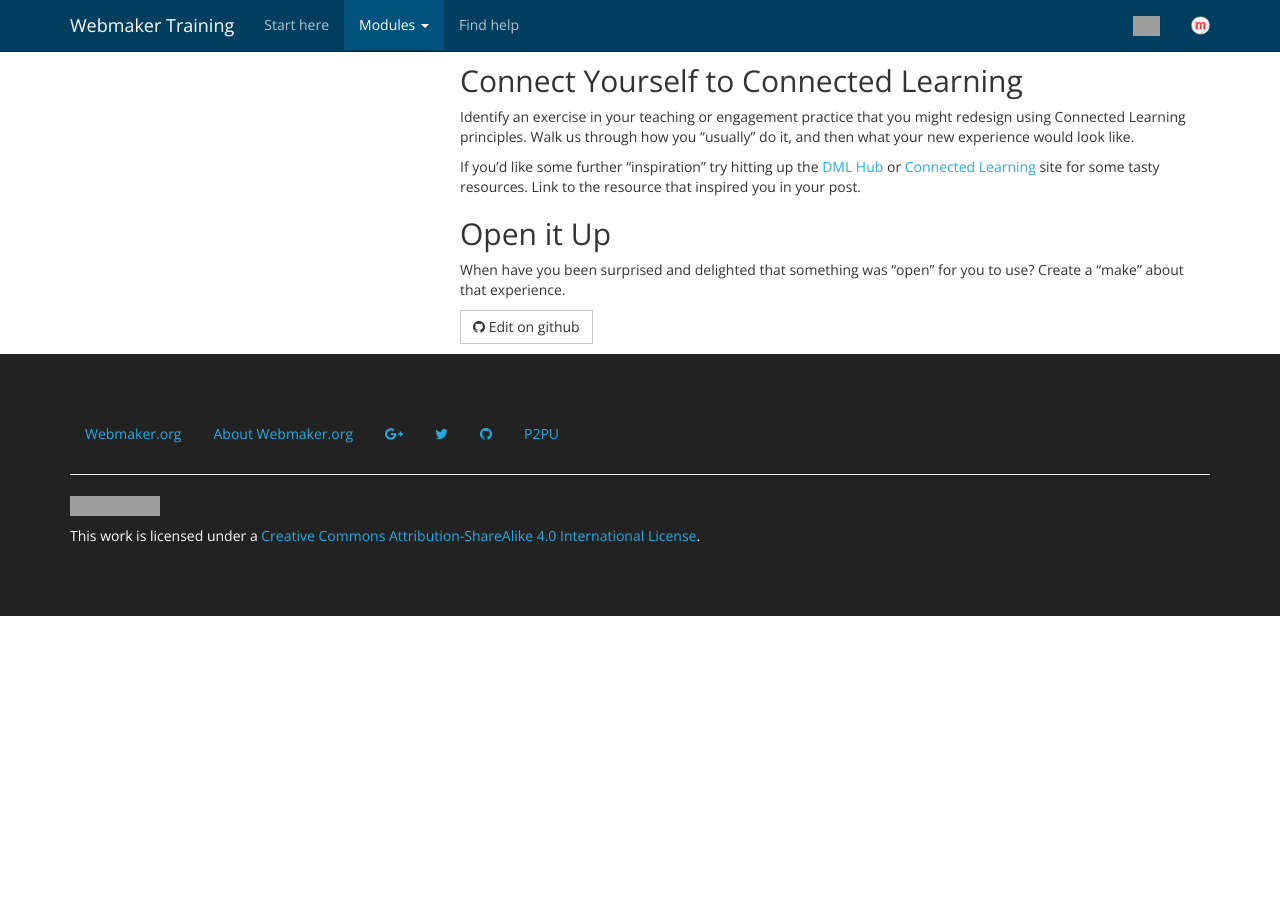
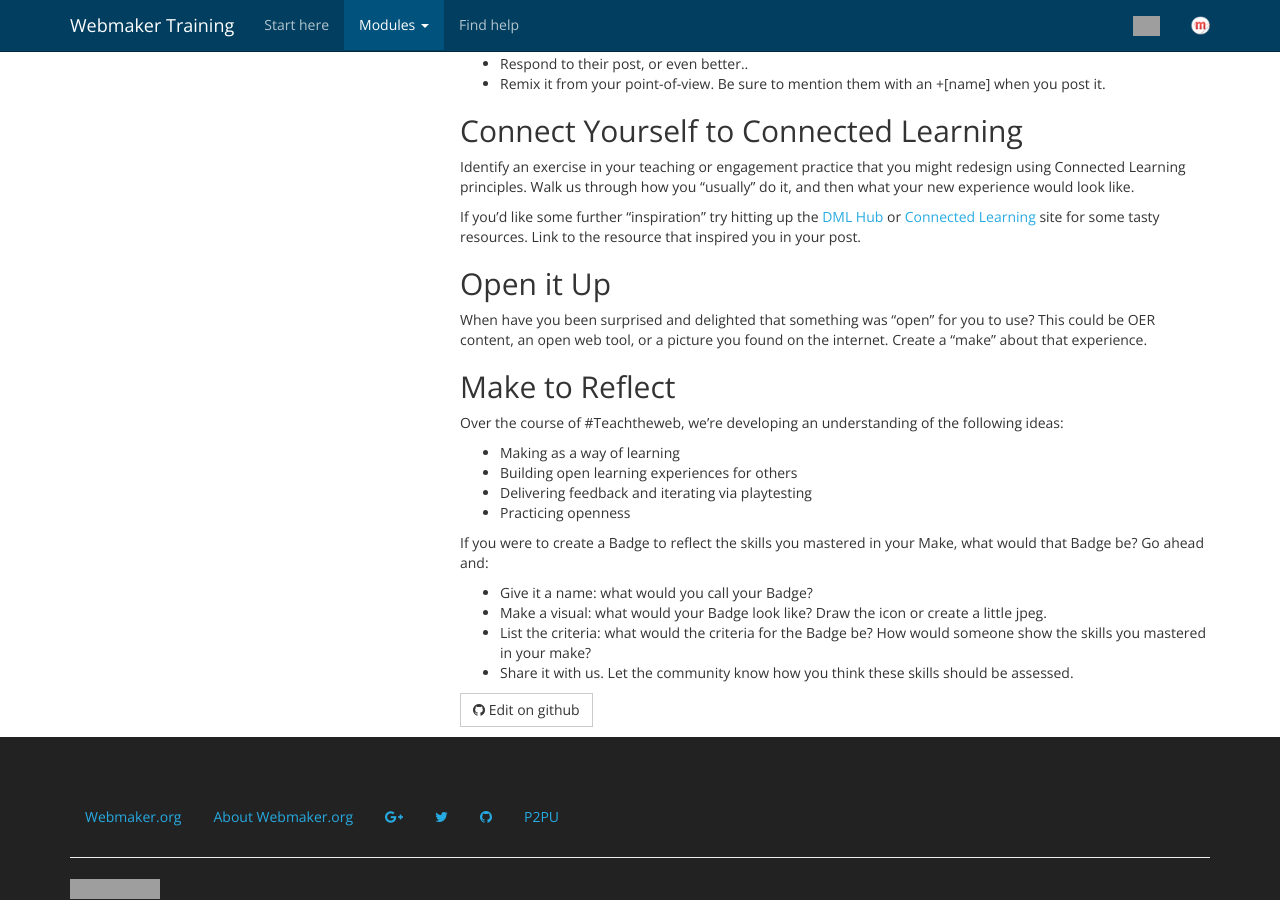
Before and after one commit to mozilla/school-of-webmaking, a Jekyll site: the page built from _posts/2000-01-02-make.markdown, in a window 1280 px wide and 900 px high, scrolled down 692 px. Built offline with Jekyll 4.4.1, drawn with Linux system fonts in a browser that asks for light colours; nearby versions of some CDN libraries; Markdown is read by kramdown in place of the engine named in the settings; before the commit the page ends 1308 px from its top, so only the background shows below that; some of the changed text lies outside the part shown; grey boxes are pictures that could not be loaded.

Commit message:
Update make.
Update make to include info from Laura and Vanessa's meeting. See March 17 comments: https://p2pu.hackpad.com/Webmaking-Plan-s8APUoiSIKt

```diff
--- a/_posts/2000-01-02-make.markdown
+++ b/_posts/2000-01-02-make.markdown
@@ -5,6 +5,8 @@
 ---
 
 #Make to learn tech skills and concepts.
+
+Choose one of these "Make" activities, and share your work with the community for feedback. After your first make, move on to think through how you might assess the skills you've learned through making a Badge (Make #4).
 
 ## Say "Hello" by showing #teachtheweb what you think.
 
@@ -49,4 +51,20 @@
 
 ## Open it Up
 
-When have you been surprised and delighted that something was “open” for you to use? Create a “make” about that experience.
+When have you been surprised and delighted that something was “open” for you to use? This could be OER content, an open web tool, or a picture you found on the internet. Create a “make” about that experience.
+
+## Make to Reflect
+
+Over the course of #Teachtheweb, we're developing an understanding of the following ideas:
+
+- Making as a way of learning
+- Building open learning experiences for others
+- Delivering feedback and iterating via playtesting
+- Practicing openness
+
+If you were to create a Badge to reflect the skills you mastered in your Make, what would that Badge be? Go ahead and:
+
+- Give it a name: what would you call your Badge?
+- Make a visual: what would your Badge look like? Draw the icon or create a little jpeg.
+- List the criteria: what would the criteria for the Badge be? How would someone show the skills you mastered in your make?
+- Share it with us. Let the community know how you think these skills should be assessed.
```
